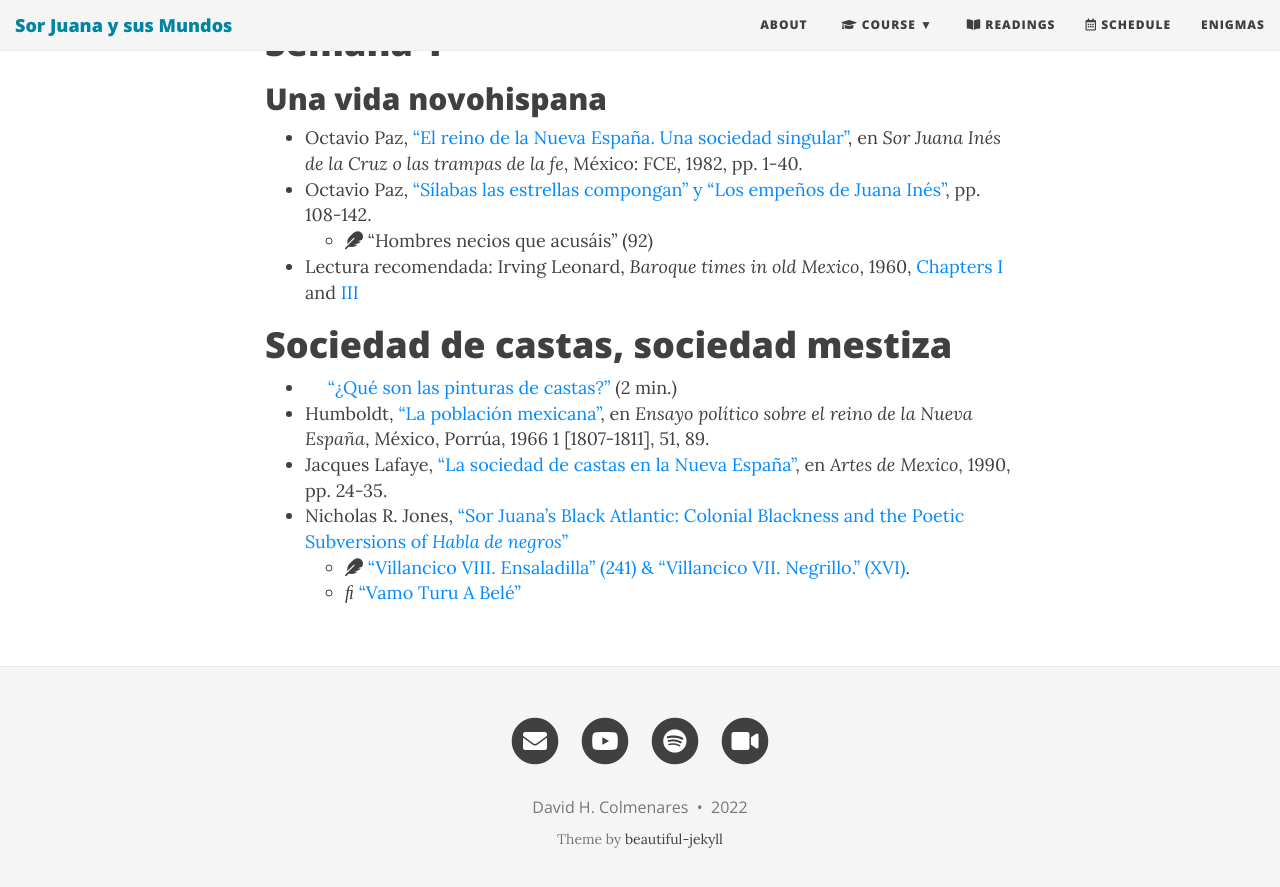
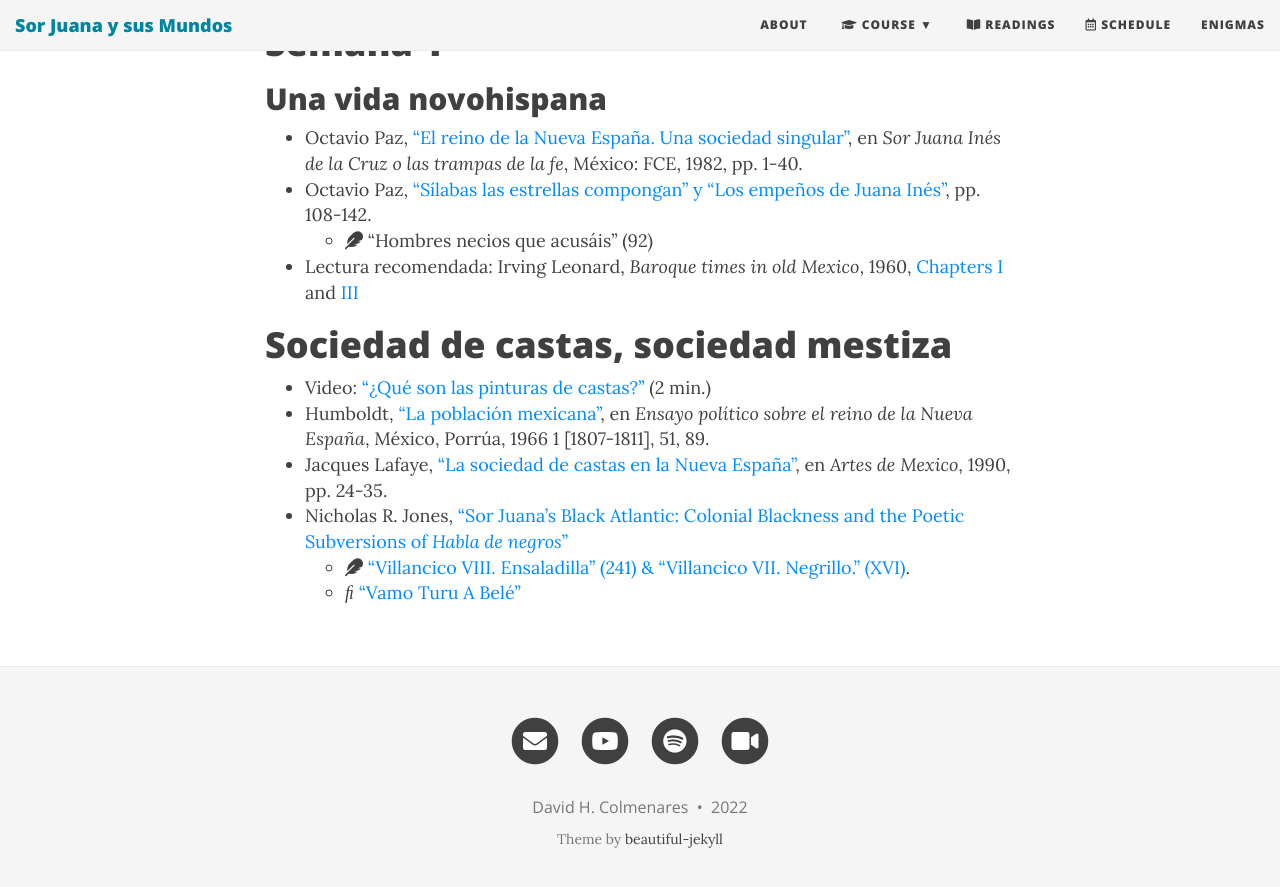
Before and after one commit to Hipomenes/sorjuana, a Jekyll site: the page built from syllabus.md, in a window 1280 px wide and 900 px high, scrolled down 850 px. Shown: the top 887 px of the window. Built offline with Jekyll 4.4.1, drawn with Linux system fonts in a browser that asks for light colours; nearby versions of some CDN libraries.

Commit message:
Update syllabus.md

```diff
--- a/syllabus.md
+++ b/syllabus.md
@@ -27,10 +27,10 @@ bigimg: http://www.ilovelibraries.org/sites/default/files/palafoxianazoom.png
 
 # Sociedad de castas, sociedad mestiza
 
-- <i class="fas fa-youtube"></i> ["¿Qué son las pinturas de castas?"](https://youtu.be/yk6fAcqfvEk) (2 min.)
+- Video: ["¿Qué son las pinturas de castas?"](https://youtu.be/yk6fAcqfvEk) (2 min.)
 - Humboldt, ["La población mexicana"](), en *Ensayo político sobre el reino de la Nueva España*, México, Porrúa, 1966 1
 [1807-1811], 51, 89.
 - Jacques Lafaye, ["La sociedad de castas en la Nueva España"]( http://ezproxy.bu.edu/login?url=https://www.jstor.org/stable/24326827 ), en *Artes de Mexico*, 1990, pp. 24-35.
 - Nicholas R. Jones, ["Sor Juana's Black Atlantic: Colonial Blackness and the Poetic Subversions of *Habla de negros*"](https://www.google.com/url?sa=t&rct=j&q=&esrc=s&source=web&cd=&ved=2ahUKEwi6mZj_1Mj1AhVQjYkEHW2DBFEQFnoECAcQAQ&url=https%3A%2F%2Fmuse.jhu.edu%2Farticle%2F700593%2Fpdf&usg=AOvVaw2g2W-vGpRPSPx_IM__asF9)
     - <i class="fas fa-feather"></i> ["Villancico VIII. Ensaladilla" (241) & "Villancico VII. Negrillo." (XVI)]().
-    - <i class="fa-solid fa-music"></i> ["Vamo Turu A Belé"](https://youtu.be/mZc_OmGwaxg)
+    - <i class="fa-music"></i> ["Vamo Turu A Belé"](https://youtu.be/mZc_OmGwaxg)
```
